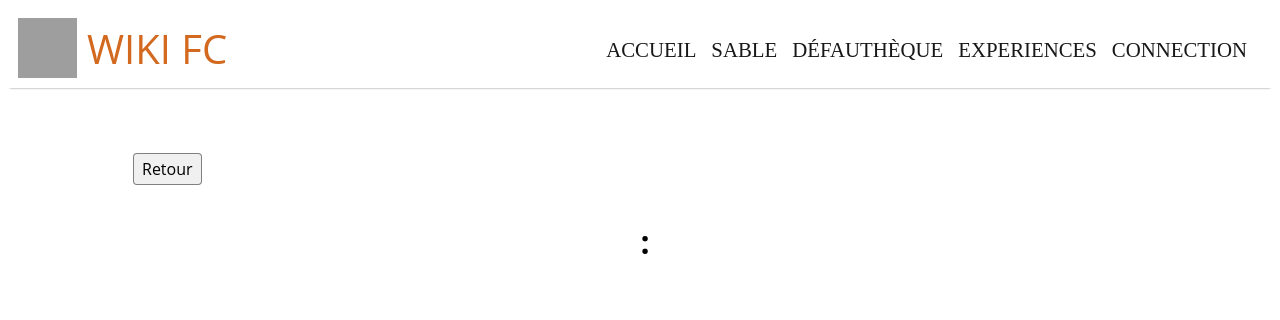
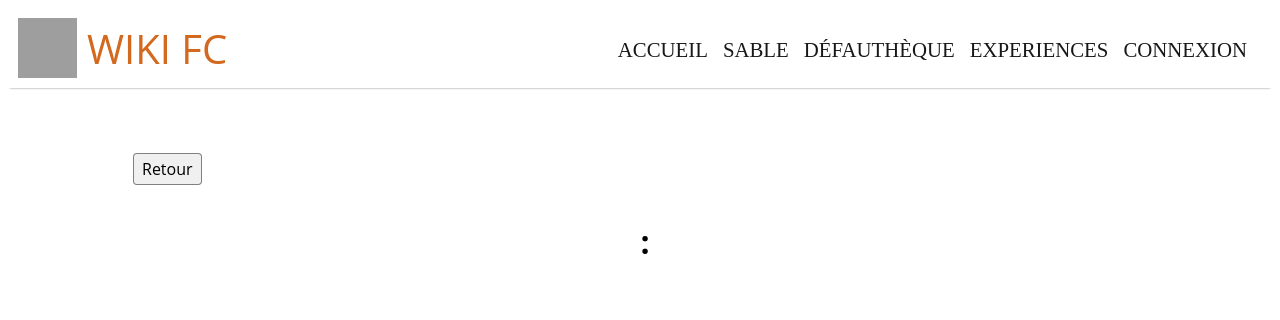
Before and after one commit to ThivetJ/Webfautheque, a Django app: template templates/Webfautheque/description_defaut.html in a window 1280 px wide. Shown: the top 320 px of the page. Run offline with Django 3.2, Linux system fonts and the light colour scheme; the template is opened without the code that fills it, so the values that code supplies are empty; some libraries are stand-ins or nearby versions; grey boxes are pictures that could not be loaded.

Commit message:
Correction de typo

```diff
--- a/templates/Webfautheque/description_defaut.html
+++ b/templates/Webfautheque/description_defaut.html
@@ -77,7 +77,7 @@ WikiFC - Défaut {{ defauts_carac.defaut_idperso }} {% endblock %} {% block cont
     <p>{% endwith %}
     {% if defaut_modif_date == NULL  %}
         {% else %}
-          <p> Modifier le {{ defaut_modif_date }} </p>
+          <p> Modifié le {{ defaut_modif_date }} </p>
     {% endif %}
 </div>
 
--- a/templates/Webfautheque/header.html
+++ b/templates/Webfautheque/header.html
@@ -25,9 +25,9 @@
               <li><a href="/Webfautheque/Arborescence/">Défauthèque</a></li>
               <li><a href="/Webfautheque/experiences">Experiences</a></li>
               {% if user.is_authenticated %}
-        <li><a href="/Webfautheque/logout">Déconnection</a></li>
+        <li><a href="/Webfautheque/logout">Déconnexion</a></li>
         {% else %}
-        <li><a href="/Webfautheque/login">Connection</a></li>
+        <li><a href="/Webfautheque/login">Connexion</a></li>
         {% endif %}
 
       </ul>
```
